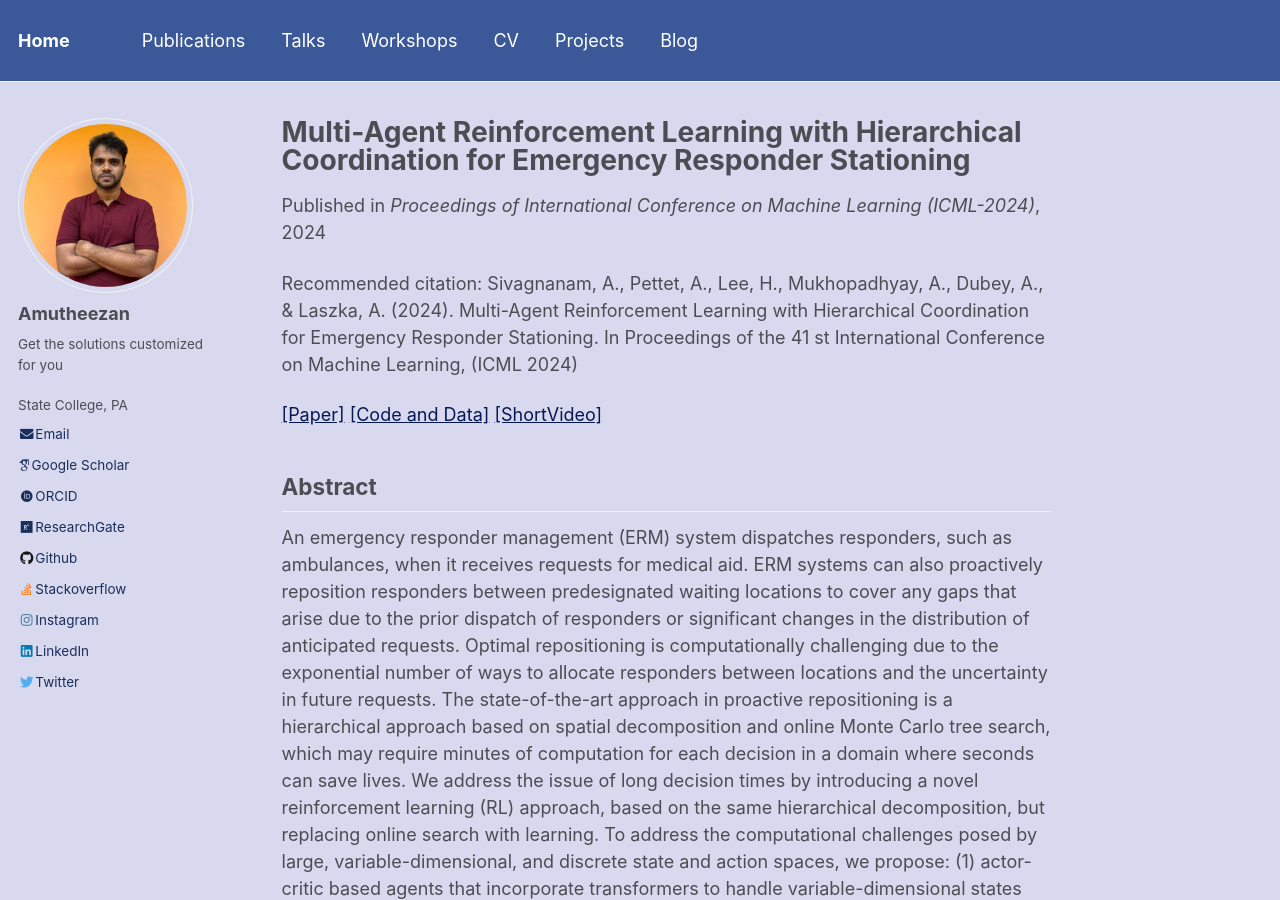
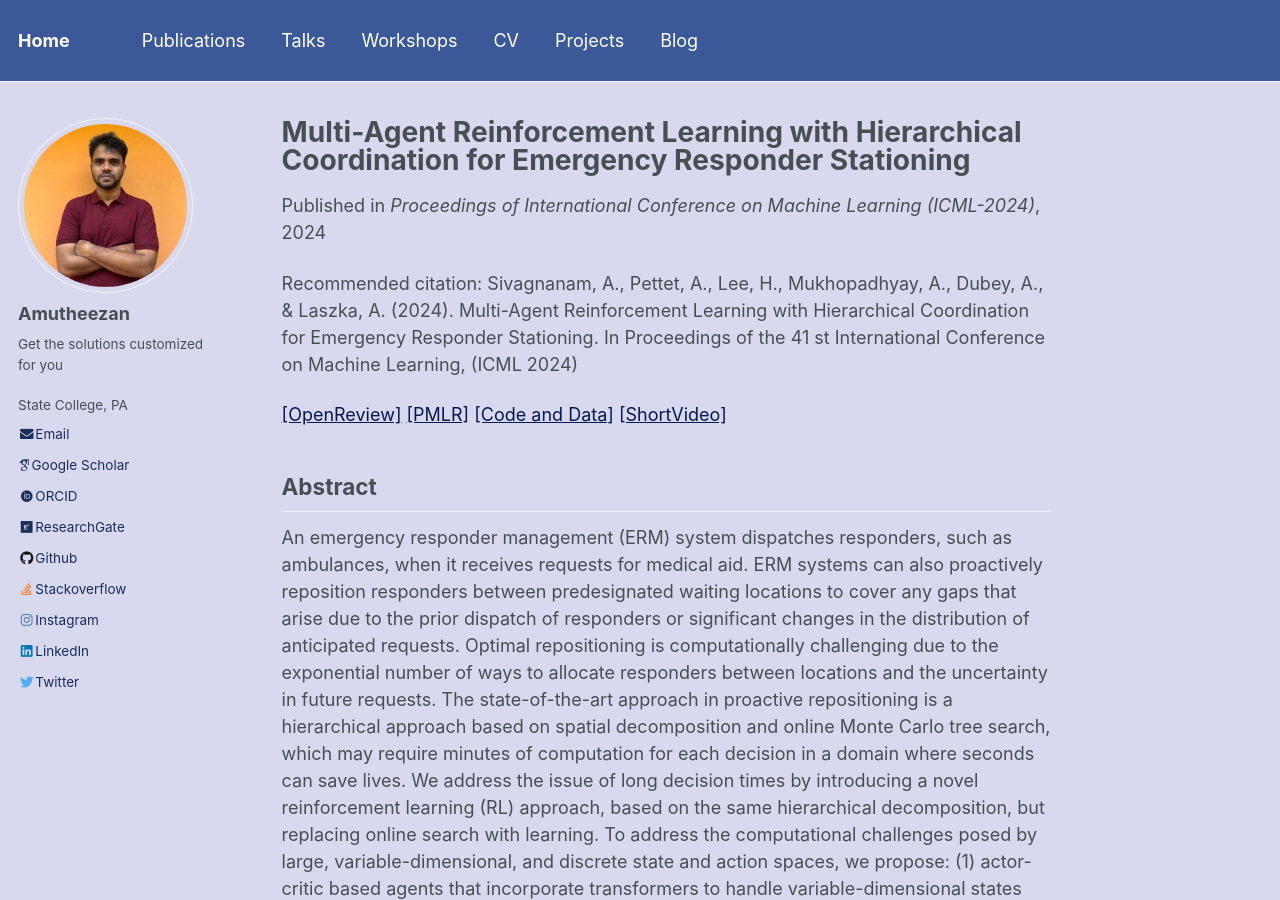
Before and after one commit to Amutheezan/amutheezan.github.io, a Jekyll site: the page built from _publications/2024-06-06-icml24.md, in a window 1280 px wide and 900 px high. Built offline with Jekyll 4.4.1, drawn with Linux system fonts in a browser that asks for light colours; some web fonts are replaced.

Commit message:
Update 2024-06-06-icml24.md

```diff
--- a/_publications/2024-06-06-icml24.md
+++ b/_publications/2024-06-06-icml24.md
@@ -7,7 +7,8 @@ venue: 'Proceedings of International Conference on Machine Learning (ICML-2024)'
 citation: 'Sivagnanam, A., Pettet, A., Lee, H., Mukhopadhyay, A., Dubey, A., & Laszka, A. (2024). Multi-Agent Reinforcement Learning with Hierarchical Coordination for Emergency Responder Stationing. In Proceedings of the 41 st International Conference on Machine Learning, (ICML 2024)'
 ---
 
-[[Paper]](https://openreview.net/forum?id=TTZXl9WYFF)
+[[OpenReview]](https://openreview.net/forum?id=TTZXl9WYFF)
+[[PMLR]](https://proceedings.mlr.press/v235/sivagnanam24a.html)
 [[Code and Data]](https://figshare.com/articles/dataset/Multi-Agent_Reinforcement_Learning_with_Hierarchical_Coordination_for_Emergency_Responder_Stationing_ICML-2024_Code_and_Data_/25872640)
 [[ShortVideo]](https://youtu.be/qxdSdl9XviY)
 
```
